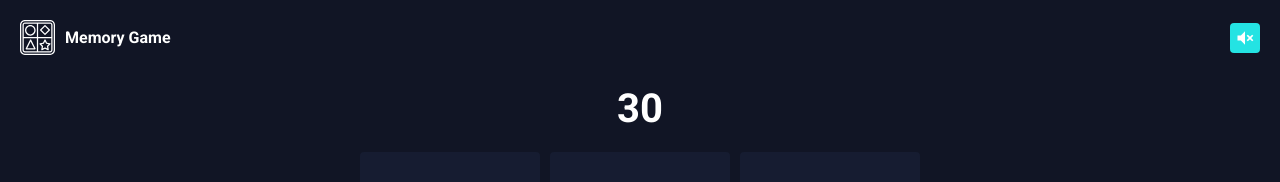
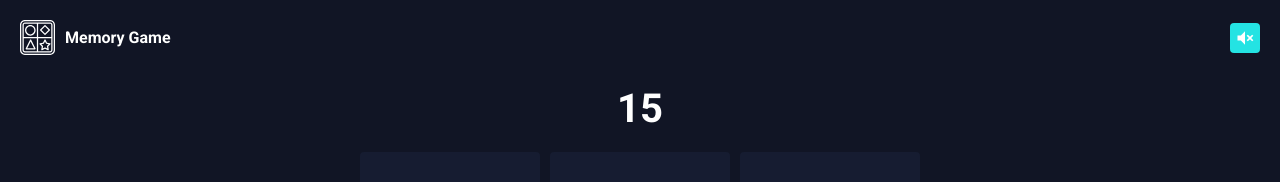
Before and after one commit to IrvingRR/memory-game, a React (Vite) app: page /game in a window 1280 px wide. Shown: the top 182 px of the page. Built offline with nearby package versions, Linux system fonts and the light colour scheme.

Commit message:
[Component]: Timer component created

```diff
--- /dev/null
+++ b/src/components/GameTimer.jsx
@@ -0,0 +1,36 @@
+import { useState, useEffect, useRef } from 'react';
+import TickingSound from '../assets/ticking.mp3';
+
+export const GameTimer = ({ isGameStarted }) => {
+
+    const [time, setTime] = useState(15);
+    const audioRef = useRef();
+    let timer;
+
+    useEffect(() => {
+        if(isGameStarted) {
+            timer = setInterval(() => {
+                if(time > 0) {
+                    setTime(time - 1);
+                }
+            }, 1000);
+
+            if(time <= 10) {
+                audioRef.current.play();
+            }
+
+            return () => clearInterval(timer);
+        }
+    });
+
+    return (
+        <div>
+            <h2>{time}</h2>
+            <audio ref={audioRef} loop autoPlay>
+                <source src={TickingSound} type="audio/mp3"/>
+                Your browser does not support the audio element.
+            </audio>
+        </div>
+
+    );
+};
--- a/src/components/index.js
+++ b/src/components/index.js
@@ -1,3 +1,4 @@
 export * from './GameBoard';
 export * from './GameCard';
 export * from './GameHeader';
+export * from './GameTimer';
--- a/src/screens/GameScreen.jsx
+++ b/src/screens/GameScreen.jsx
@@ -1,13 +1,17 @@
 import { GameContainer, GameContent, GameTime } from "../styled/screens/GameScreen.styles";
-import { GameHeader, GameBoard } from "../components";
+import { GameHeader, GameBoard, GameTimer } from "../components";
+import { useState } from "react";
 
 export const GameScreen = () => {
+
+  const [isGameStarted, setIsGameStarted] = useState(false);
+
   return (
     <GameContainer>
         <GameHeader/>
         <GameContent>
             <GameTime>
-                <h2>30</h2>
+                <GameTimer isGameStarted={isGameStarted}/>
             </GameTime>
             <GameBoard/>
         </GameContent>
```
